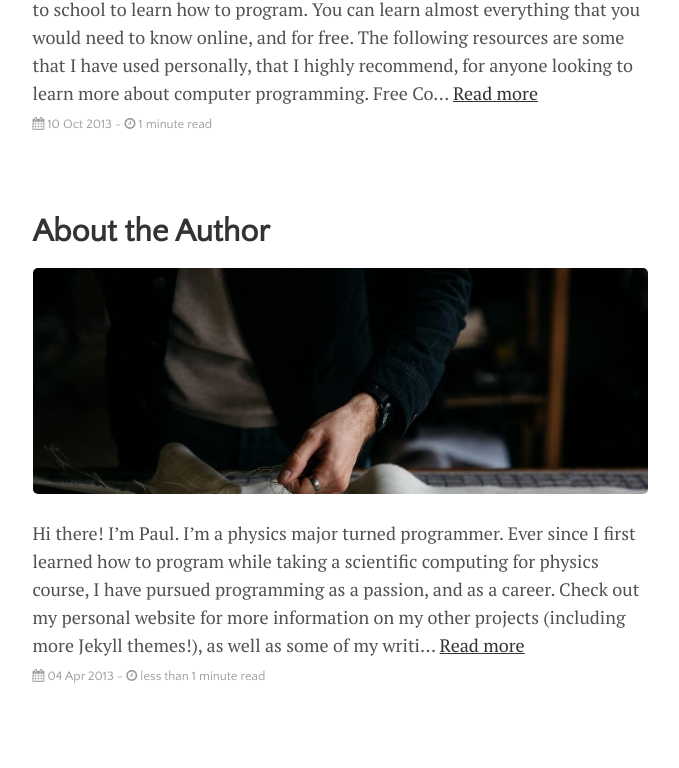
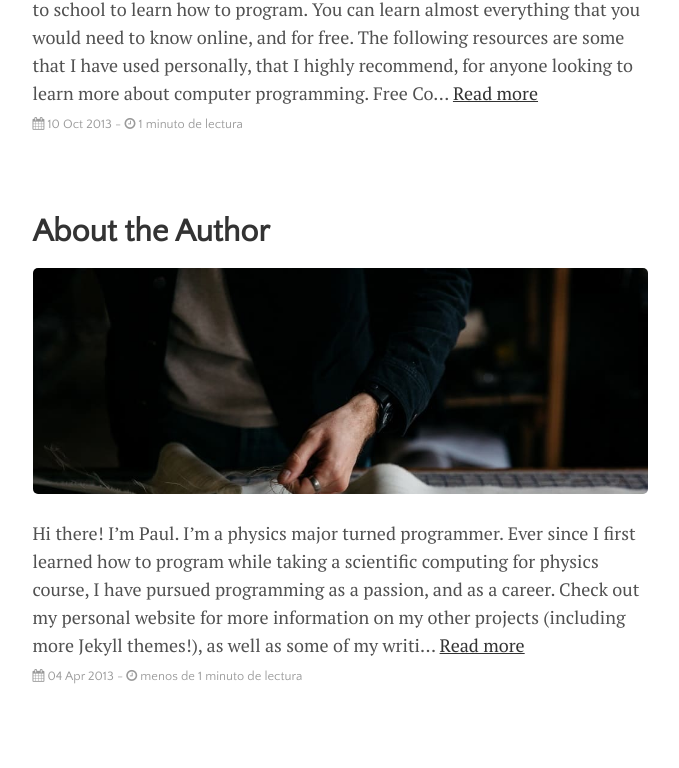
Before and after one commit to JuanEsquiviasO/blog, a Jekyll site: the page built from index.html, in a window 1280 px wide and 1400 px high, scrolled down 1743 px. Shown: the part 414-1182 px from the top of the window, without its empty margins (300-979 px from the left). Built offline with Jekyll 4.4.1, drawn with Linux system fonts in a browser that asks for light colours; the list of posts is cut into pages by our own code; some of the changed text lies outside the part shown.

Commit message:
Update read-time ES

```diff
--- a/_includes/read-time.html
+++ b/_includes/read-time.html
@@ -1,21 +1,21 @@
 {% if post.layout != post %}
   {% assign words = post.content | strip_html | number_of_words %}
   {% if words < 180 %}
-    less than 1 minute read
+    menos de 1 minuto de lectura
   {% elsif words < 360 %}
-    1 minute read
+		1 minuto de lectura
   {% else %}
-    {{ words | divided_by:180 }} minute read
+    {{ words | divided_by:180 }} minuto leído
   {% endif %}
 {% endif %}
 
 {% if post.layout == post %}
   {% assign words = content | number_of_words %}
   {% if words < 180 %}
-    less than 1 minute read
+    menos de 1 minuto de lectura
   {% elsif words < 360 %}
-    1 minute read
+		1 minuto de lectura
   {% else %}
-    {{ words | divided_by:180 }} minute read
+    {{ words | divided_by:180 }} minuto leído
   {% endif %}
 {% endif %}
```
